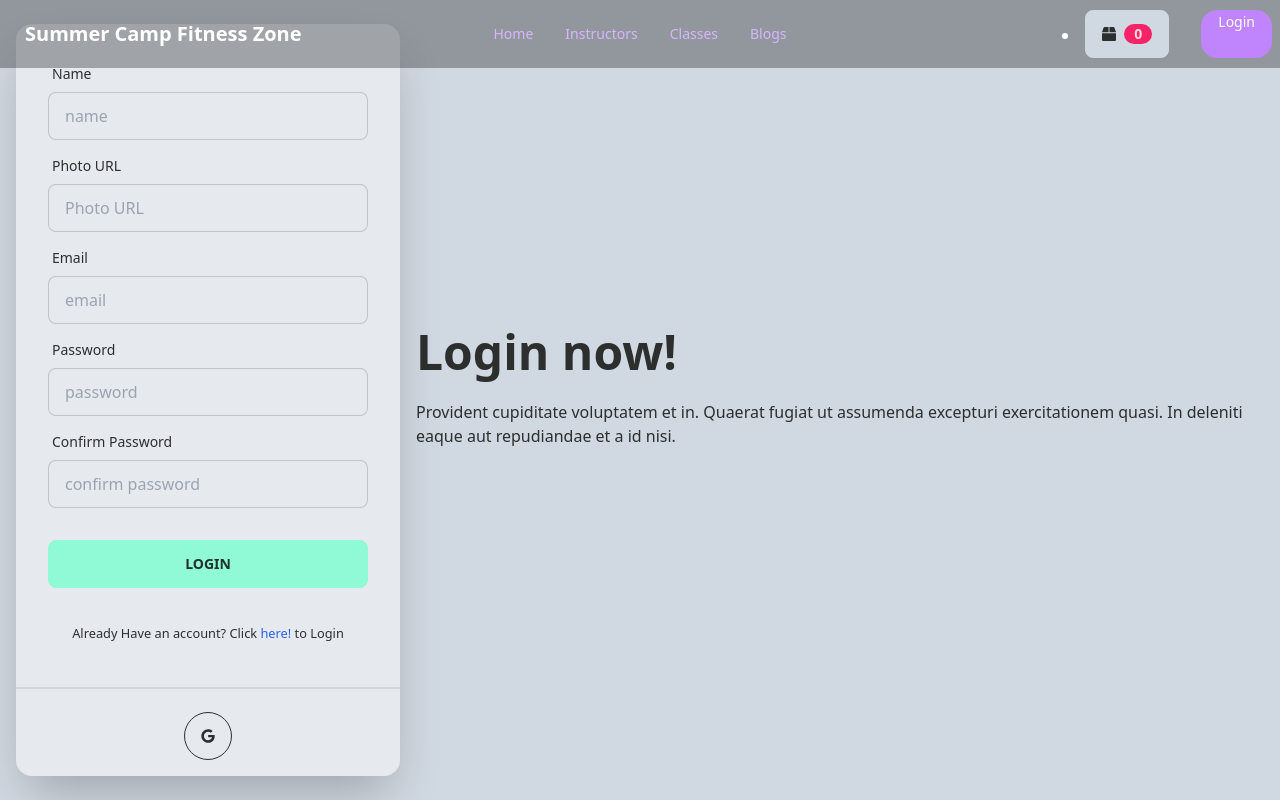
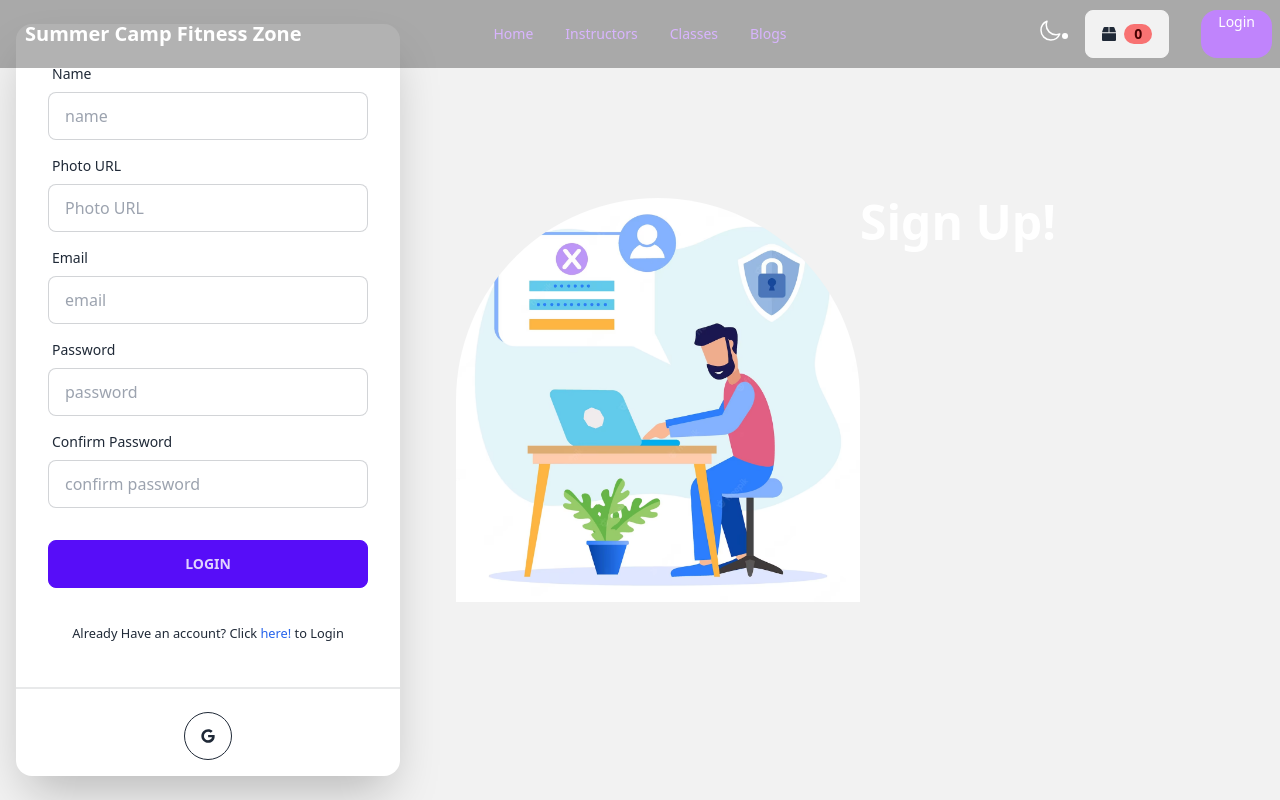
Before and after one commit to Galib24/summer-camp-school-client, a React (Vite) app: page /signup in a window 1280 px wide. Shown: the top 800 px of the page. Built offline with nearby package versions, Linux system fonts and the light colour scheme; no server answers.

Commit message:
toggle added for change theme

```diff
--- a/src/Pages/DashboardSection/MyItem/MyItem.jsx
+++ b/src/Pages/DashboardSection/MyItem/MyItem.jsx
@@ -10,6 +10,7 @@ import Swal from "sweetalert2";
 const MyItem = () => {
     const [enroll, refetch] = useEnrolled();
     const [isAdmin] = useAdmin();
+    // const [instructors] = useInstructorClass
     // console.log(enroll);
     const total = enroll.reduce((sum, item) => item.price + sum, 0);
     const [instructorsClass] = useInstructorClass();
@@ -131,6 +132,7 @@ const MyItem = () => {
                         instructorClass={instructorClass}
                     ></InsTructorClassCard>) : ''
                 }
+
             </div>
         </div>
     );
--- a/src/Pages/Shared/Navbar/NavBar.jsx
+++ b/src/Pages/Shared/Navbar/NavBar.jsx
@@ -1,5 +1,6 @@
+/* eslint-disable react/no-unknown-property */
 import { Link } from "react-router-dom";
-import { useContext } from "react";
+import { useContext, useEffect, useState } from "react";
 import { AuthContext } from "../../../Providers/AuthProvider";
 import { FaBox } from 'react-icons/fa';
 import useEnrolled from "../../../hooks/useEnrolled";
@@ -7,6 +8,24 @@ import useEnrolled from "../../../hooks/useEnrolled";
 const NavBar = () => {
     const { user, logOut } = useContext(AuthContext);
     const [enroll] = useEnrolled();
+    const [theme, setTheme] = useState(
+        localStorage.getItem("theme") ? localStorage.getItem('theme') : 'light'
+    );
+    const handleToggle = (e) => {
+        if (e.target.checked) {
+            setTheme('dark');
+
+        }
+        else {
+            setTheme('light')
+        }
+    };
+
+    useEffect(() => {
+        localStorage.setItem('theme', theme);
+        const localTheme = localStorage.getItem('theme');
+        document.querySelector('html').setAttribute('data-theme', localTheme);
+    }, [theme]);
 
     // logout
     const handleLogOut = () => {
@@ -50,7 +69,19 @@ const NavBar = () => {
                 </div> */}
 
                 <div className="navbar-end">
+                    <div>
+                        <label className="swap swap-rotate">
+                            <input type="checkbox" onChange={handleToggle} />
+                            <svg xmlns="http://www.w3.org/2000/svg" fill="none" viewBox="0 0 24 24" strokeWidth={1.5} stroke="currentColor" className="swap-on w-6 h-6">
+                                <path strokeLinecap="round" strokeLinejoin="round" d="M12 3v2.25m6.364.386l-1.591 1.591M21 12h-2.25m-.386 6.364l-1.591-1.591M12 18.75V21m-4.773-4.227l-1.591 1.591M5.25 12H3m4.227-4.773L5.636 5.636M15.75 12a3.75 3.75 0 11-7.5 0 3.75 3.75 0 017.5 0z" />
+                            </svg>
+                            <svg xmlns="http://www.w3.org/2000/svg" fill="none" viewBox="0 0 24 24" stroke-width="1.5" stroke="currentColor" class="swap-off w-6 h-6">
+                                <path stroke-linecap="round" stroke-linejoin="round" d="M21.752 15.002A9.718 9.718 0 0118 15.75c-5.385 0-9.75-4.365-9.75-9.75 0-1.33.266-2.597.748-3.752A9.753 9.753 0 003 11.25C3 16.635 7.365 21 12.75 21a9.753 9.753 0 009.002-5.998z" />
+                            </svg>
 
+
+                        </label>
+                    </div>
 
                     <div className="mr-8 inline-block">
                         <li>
@@ -65,7 +96,7 @@ const NavBar = () => {
 
                     {
                         user ? <>
-                            <p  className="mr-6 font-bold">{user?.displayName}</p>
+                            <p className="mr-6 font-bold">{user?.displayName}</p>
                             <img referrerPolicy="no-referrer" className="rounded-full mr-7" width={50} src={user?.photoURL} alt="" />
 
                             <button onClick={handleLogOut} className="normal-case btn-ghost mr-5 bg-purple-400 btn-md rounded-2xl">LogOut</button>
--- a/src/Pages/SignUp/SignUp.jsx
+++ b/src/Pages/SignUp/SignUp.jsx
@@ -1,4 +1,5 @@
 import { useContext, useState } from "react";
+import loginImg from '../../../src/assets/login_anime_up.png'
 import { Helmet } from "react-helmet-async";
 import { useForm } from "react-hook-form";
 import { AuthContext } from "../../Providers/AuthProvider";
@@ -79,9 +80,9 @@ const SignUp = () => {
             </Helmet>
             <div className="hero min-h-screen bg-base-200">
                 <div className="hero-content flex-col lg:flex-row-reverse">
-                    <div className="text-center lg:text-left">
-                        <h1 className="text-5xl font-bold">Login now!</h1>
-                        <p className="py-6">Provident cupiditate voluptatem et in. Quaerat fugiat ut assumenda excepturi exercitationem quasi. In deleniti eaque aut repudiandae et a id nisi.</p>
+                    <div className="ml-10 flex">
+                        <img style={{ borderRadius: '400px 400px 0 0' }} className='w-1/2 rounded-2xl' src={loginImg} alt="" />
+                        <h1 className="text-5xl font-bold text-white">Sign Up!</h1>
                     </div>
                     <div className="card flex-shrink-0 w-full max-w-sm shadow-2xl bg-base-100">
                         <form onSubmit={handleSubmit(onSubmit)} className="card-body">
@@ -161,7 +162,7 @@ const SignUp = () => {
                             {/* <p>This email already used in</p> */}
 
                         </form>
-                        <p className='text-center mb-5'><small>Already Have an account? Click <Link className='text-blue-600' to='/signup'>here!</Link> to Login</small></p>
+                        <p className='text-center mb-5'><small>Already Have an account? Click <Link className='text-blue-600' to='/login'>here!</Link> to Login</small></p>
                         <SocialLogin></SocialLogin>
                     </div>
                 </div>
--- a/tailwind.config.js
+++ b/tailwind.config.js
@@ -15,9 +15,9 @@ export default {
 
           "accent": "#b994dd",
 
-          "neutral": "#212835",
+          "dark": "#212835",
 
-          "base-100": "#E6EAEF",
+          "light": "#E6EAEF",
 
           "info": "#528AE5",
 
@@ -35,4 +35,7 @@ export default {
     ],
   },
   plugins: [require("daisyui")],
+  daisyui: {
+    themes: ["light", "dark" ]
+  },
 }
```
